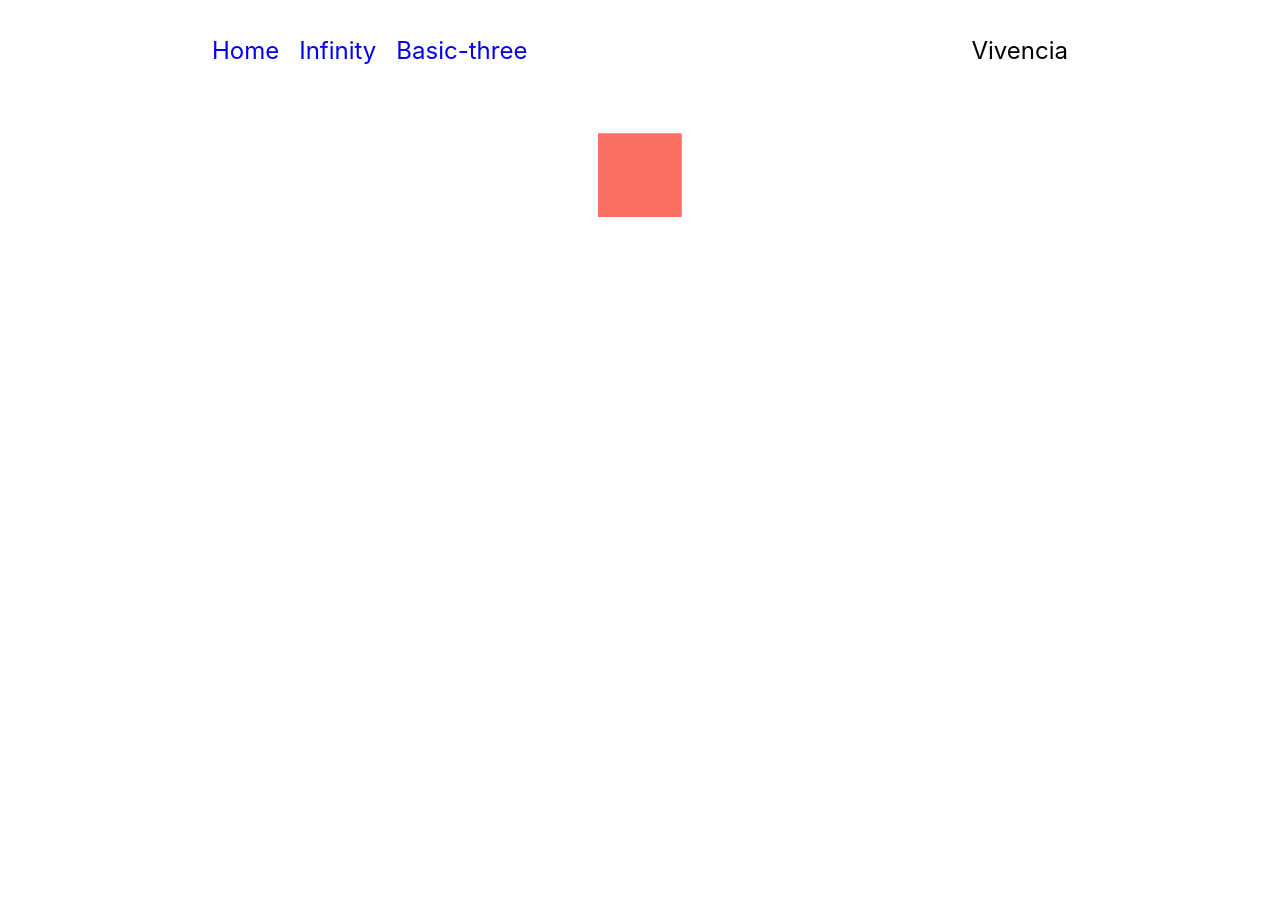
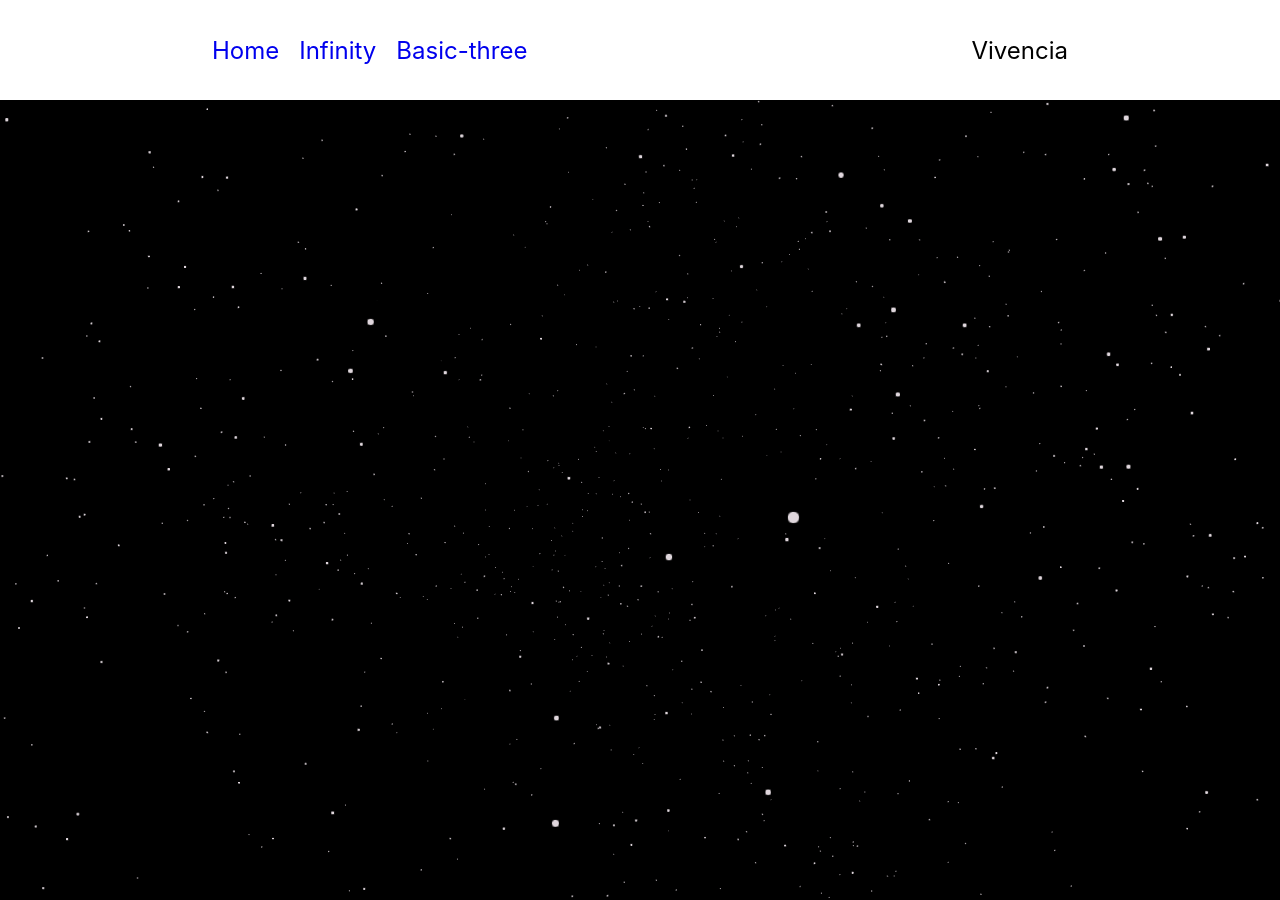
Before and after one commit to mariratamosi/vivencia, a React (Create React App) app: page /three-basic in a window 1280 px wide. Before the commit the page ends 800 px from the top, so only its background shows below. Built offline with nearby package versions, Linux system fonts and the light colour scheme.

Commit message:
three star add: need explanation

```diff
--- a/package.json
+++ b/package.json
@@ -3,11 +3,13 @@
   "version": "0.1.0",
   "private": true,
   "dependencies": {
+    "@react-three/drei": "9.5.3",
     "@react-three/fiber": "8.0.12",
     "@testing-library/jest-dom": "5.16.4",
     "@testing-library/react": "12.1.4",
     "@testing-library/user-event": "13.5.0",
     "gsap": "3.10.2",
+    "maath": "0.0.2",
     "react": "^18.0.0",
     "react-dom": "^18.0.0",
     "react-router-dom": "6.3.0",
--- a/src/App.css
+++ b/src/App.css
@@ -18,6 +18,7 @@ body {
   display: flex;
   justify-content: center;
   align-items: center;
+  height: 100%;
 }
 
 .Nav-container {
@@ -32,3 +33,9 @@ body {
   margin-right: 20px;
   text-decoration: none;
 }
+
+.sky {
+  background: black;
+  height: 100%;
+  width: 100%;
+}
--- a/src/App.js
+++ b/src/App.js
@@ -3,9 +3,9 @@
 import "./App.css"
 import FireWorks from "./modules/fireWorks"
 import InfiniteDot from "./modules/infinityDot"
-import BasicThreeComp from "./three/basic"
 import Navbar from "./Navbar"
 import { BrowserRouter as Router, Routes, Route } from "react-router-dom"
+import ThreeStars from "./three/ThreeStars"
 
 function App() {
   return (
@@ -15,7 +15,7 @@ function App() {
         <Routes>
           <Route exact path="/" element={<FireWorks />} />
           <Route path="/infinity" element={<InfiniteDot />} />
-          <Route path="/three-basic" element={<BasicThreeComp />} />
+          <Route path="/three-basic" element={<ThreeStars />} />
         </Routes>
       </div>
     </Router>
--- a/src/three/ThreeStars.js
+++ b/src/three/ThreeStars.js
@@ -5,9 +5,11 @@ import * as random from "maath/random/dist/maath-random.esm"
 
 export default function ThreeStars() {
   return (
-    <Canvas camera={{ position: [0, 0, 1] }}>
-      <Stars />
-    </Canvas>
+    <div className="sky">
+      <Canvas camera={{ position: [0, 0, 1] }}>
+        <Stars />
+      </Canvas>
+    </div>
   )
 }
 
```
Also changed, not shown: 1 other file (tests, documents, lock files or other folders).
